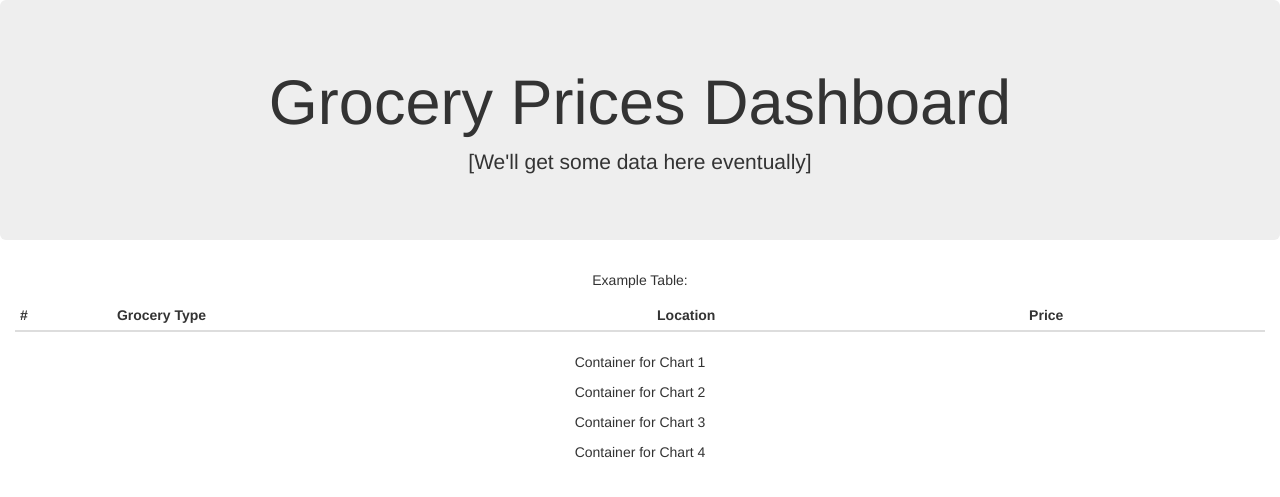
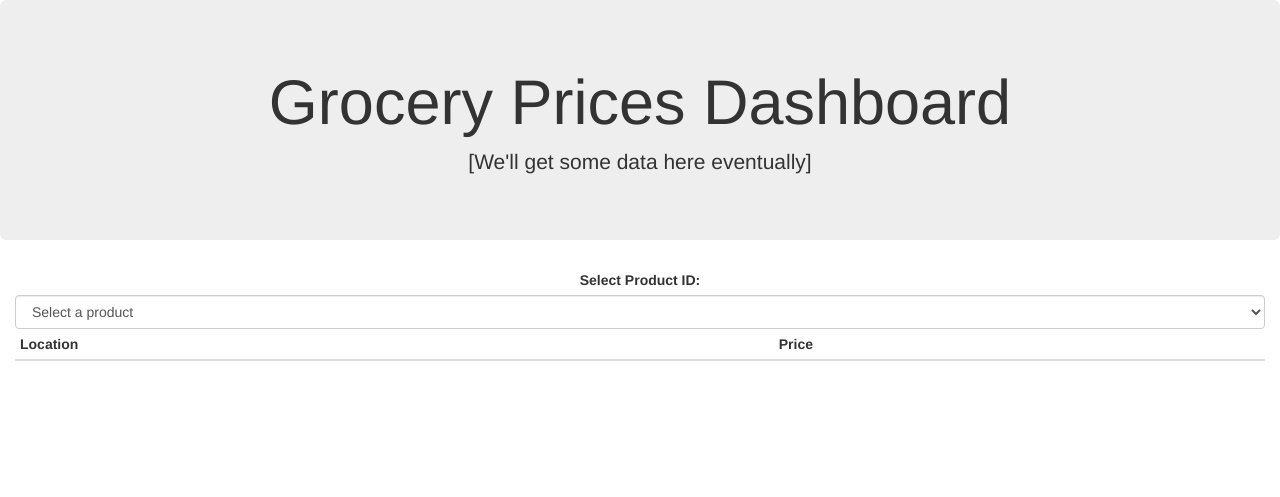
Before and after one commit to brandonliu12/grocery-prices-comparison, a Flask app: page / in a window 1280 px wide. Shown: the top 497 px of the page. Run offline with Flask 3, Linux system fonts and the light colour scheme; lists and menus that the app fills with data are empty; parts of the project's set-up code (start-up, migrations or seed data) failed here and were passed over; some libraries are stand-ins or nearby versions.

Commit message:
work in progress

```diff
--- a/Web Design/GroceryPricesFlaskApp.py
+++ b/Web Design/GroceryPricesFlaskApp.py
@@ -1,10 +1,13 @@
 import pandas as pd
 from flask import Flask, jsonify, render_template
+from flask_cors import CORS
+import math
 
 app = Flask(__name__)
+CORS(app)
 
 # Load the sorted and merged DataFrame
-df_sorted_merged = pd.read_csv(r'C:\Users\Pradivan\Documents\GitHub\grocery-prices-comparison\Web Design\Sorted_Merged_Loblaws_price_comparison.csv')
+df_sorted_merged = pd.read_csv('Sorted_Merged_Loblaws_price_comparison.csv')
 
 # Base Route
 @app.route("/")
@@ -14,8 +17,14 @@ def index():
 # API Route
 @app.route("/api")
 def api():
-    # Convert DataFrame to JSON
+    # Convert DataFrame to a list of dictionaries
     data = df_sorted_merged.to_dict(orient='records')
+
+    # Handle NaN values in the data
+    for row in data:
+        for key, value in row.items():
+            if isinstance(value, float) and math.isnan(value):
+                row[key] = 'N/A'
 
     # Return JSON data
     return jsonify(data)
--- a/Web Design/static/js/script.js
+++ b/Web Design/static/js/script.js
@@ -4,9 +4,11 @@ document.addEventListener('DOMContentLoaded', () => {
     const locations = ['Edmonton', 'Toronto', 'Vancouver', 'Ottawa'];
 
     // Fetch data from the API endpoint
-    fetch('/api')
+    fetch('http://localhost:5000/api')  // Update the URL with the correct API endpoint
         .then(response => response.json())
         .then(data => {
+            console.log(data); // Debug statement to check the retrieved data
+
             let html = '';
 
             // Populate the dropdown with product IDs
@@ -37,17 +39,15 @@ document.addEventListener('DOMContentLoaded', () => {
                     const matchedRow = filteredData.find(row => row['Location'] === location);
                     const price = matchedRow ? matchedRow['Price'] : 'N/A';
                     tableRows += `
-                        <td>${price}</td>
+                        <tr>
+                            <td>${location}</td>
+                            <td>${price}</td>
+                        </tr>
                     `;
                 });
 
                 // Update the table body with the generated rows
-                tableBody.innerHTML = `
-                    <tr>
-                        <th scope="row">${selectedProductId}</th>
-                        ${tableRows}
-                    </tr>
-                `;
+                tableBody.innerHTML = tableRows;
             }
         })
         .catch(error => console.error('Error:', error));
--- a/Web Design/templates/index.html
+++ b/Web Design/templates/index.html
@@ -7,80 +7,51 @@
     <meta http-equiv="X-UA-Compatible" content="ie=edge">
     <link rel="stylesheet" href="https://maxcdn.bootstrapcdn.com/bootstrap/3.3.7/css/bootstrap.min.css">
     <title>Grocery Prices</title>
-
 </head>
 
 <body>
-
     <div class="container-fluid">
-
         <!-- Big Title at the Top -->
         <div class="row">
             <div class="col-md-12 jumbotron text-center">
                 <h1>Grocery Prices Dashboard</h1>
-                <p> [We'll get some data here eventually] </p>
+                <p>[We'll get some data here eventually]</p>
             </div>
         </div>
 
-        <!-- First Row -->
+        <!-- Dropdown Menu -->
         <div class="row">
             <div class="col-md-12" align="center">
+                <label for="product-dropdown">Select Product ID:</label>
+                <select id="product-dropdown" class="form-control">
+                    <option value="" disabled selected>Select a product</option>
+                </select>
+            </div>
+        </div>
 
+        <!-- Table to Display Prices -->
+        <div class="row">
+            <div class="col-md-12" align="center">
                 <table class="table table-hover table-condensed">
-
-                    <P>Example Table:</P>
-
                     <thead>
                         <tr>
-                            <th>#</th>
-                            <th>Grocery Type</th>
                             <th>Location</th>
                             <th>Price</th>
                         </tr>
                     </thead>
-
                     <tbody id="table-body">
                         <!-- Table rows will be dynamically populated here -->
                     </tbody>
-
                 </table>
-
             </div>
         </div>
-
-        <div class="row">
-            <div class="col-md-12" id="chart-1" align="center">
-                <p>Container for Chart 1</p>
-            </div>
-        </div>
-
-        <div class="row">
-            <div class="col-md-12" id="chart-2" align="center">
-                <p>Container for Chart 2</p>
-            </div>
-        </div>
-
-        <div class="row">
-            <div class="col-md-12" id="chart-3" align="center">
-                <p>Container for Chart 3</p>
-            </div>
-        </div>
-
-        <div class="row">
-            <div class="col-md-12" id="chart-4" align="center">
-                <p>Container for Chart 4</p>
-            </div>
-        </div>
-
     </div>
 
     <!-- Main JavaScript Logic -->
-    <script src="{{ url_for('static', filename='script.js') }}"></script>
-
+    <script src="/static/js/script.js"></script>
     <!-- External Scripts -->
     <script src="https://d3js.org/d3.v5.min.js"></script>
     <script src="https://cdn.plot.ly/plotly-latest.min.js"></script>
-
 </body>
 
 </html>
```
